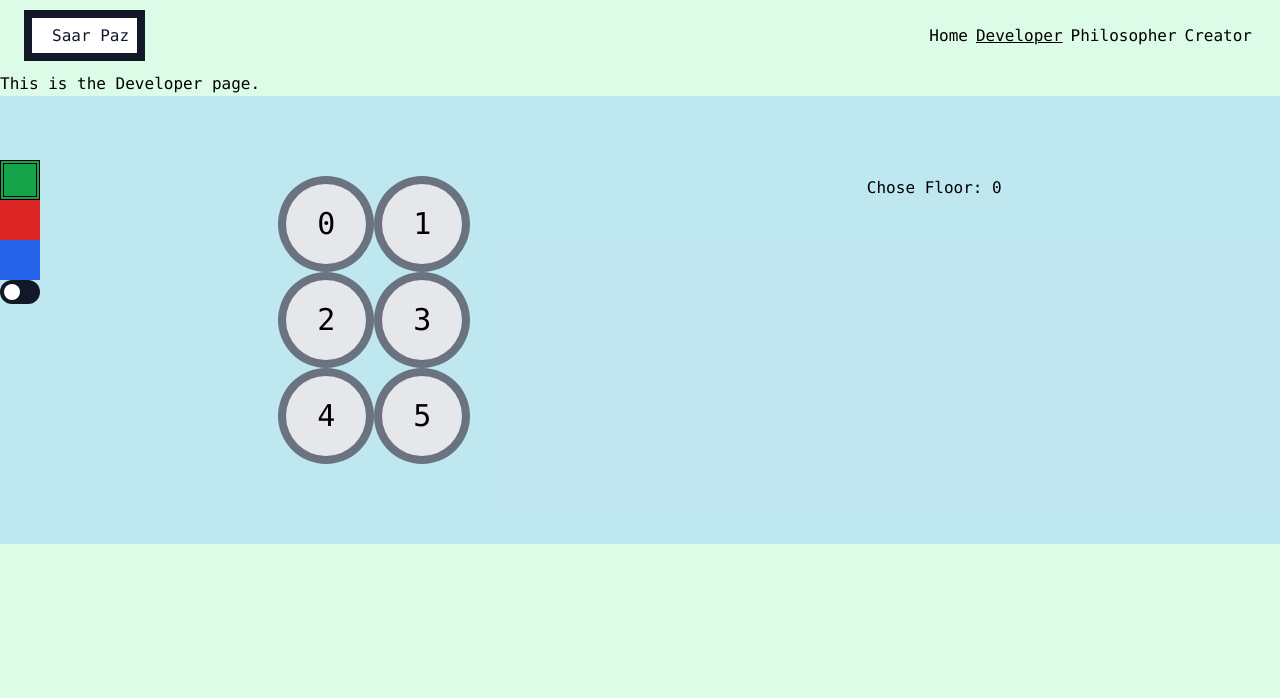
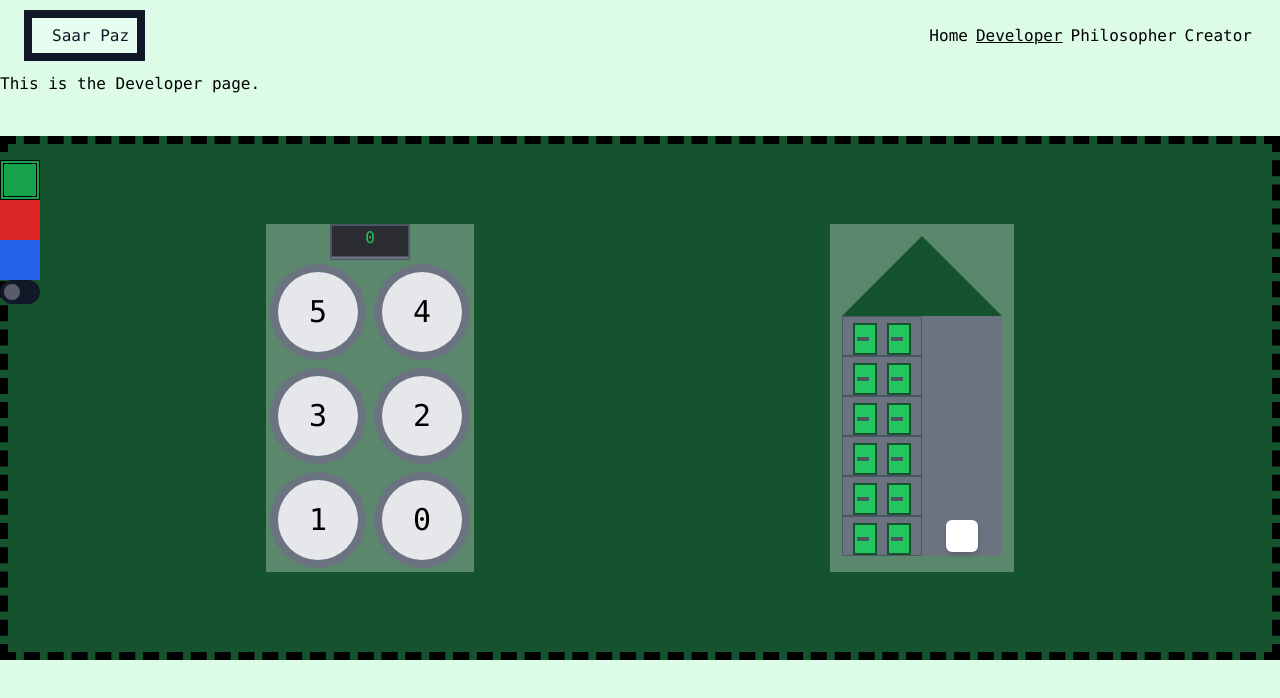
Before and after one commit to pazSaar/myWebsite, a React (Vite) app: page /developer in a window 1280 px wide. Shown: the top 698 px of the page. Built offline with nearby package versions, Linux system fonts and the light colour scheme.

Commit message:
Transition
- Elevator Transition based on bottom not grid row.

```diff
--- a/package.json
+++ b/package.json
@@ -9,6 +9,8 @@
     "preview": "vite preview"
   },
   "dependencies": {
+    "animate-css-grid": "^1.5.1",
+    "animate.css": "^4.1.1",
     "i18next": "^22.4.9",
     "i18next-browser-languagedetector": "^7.0.1",
     "mobx-react": "^7.6.0",
--- a/src/components/Elevator/Building.tsx
+++ b/src/components/Elevator/Building.tsx
@@ -1,13 +1,80 @@
-import React, { FC, useContext, useState } from "react";
+import React, { FC, useContext, useEffect, useState } from "react";
 import FloorContext from "./store/FloorContext";
 import { observer } from "mobx-react-lite";
 
 type BuildingProps = {};
 
 const Building: FC<BuildingProps> = observer(() => {
-  // Grab the timer from the context.
-  const floor = useContext(FloorContext); // See the Timer definition above.
-  return <span>Chose Floor: {floor.floorNumber}</span>;
+  const [elevatorNextFloor, setElevatorNextFloor] = useState(0);
+  let { floorsStack, numberOfFloors, shiftFloor, setElevatorLastFloor } =
+    useContext(FloorContext);
+
+  useEffect(() => {
+    let xxx: number;
+    if (floorsStack[0] !== undefined) {
+      setElevatorNextFloor(floorsStack[0]);
+      floorsStack[0] && setElevatorLastFloor(floorsStack[0]);
+    }
+  }, [JSON.stringify(floorsStack)]);
+
+  const handleTransitionEnd = () => {
+    shiftFloor();
+  };
+
+  const drawRoof = () => {
+    return (
+      <div
+        className="w-0 h-0
+   border-l-[80px] border-l-transparent
+   border-b-[80px] border-b-onPrimaryBg
+   border-r-[80px] border-r-transparent"
+      ></div>
+    );
+  };
+  const drawFloorsLayers = () => {
+    const drawDoors = () => {
+      return (
+        <div className="flex items-center h-8 w-6 bg-primary border border-2 border-onPrimaryBg">
+          <div className="h-1 w-3 bg-gray-600 ml-0.5" />
+        </div>
+      );
+    };
+    const floors = [];
+    for (let i = 0; i < numberOfFloors; i++) {
+      floors.push(
+        <div className="flex justify-evenly items-end bg-gray-500 w-20 h-10 border border-gray-600">
+          {drawDoors()}
+          {drawDoors()}
+        </div>
+      );
+    }
+    return <div className="grid grid-cols-1 grid-rows-6">{floors}</div>;
+  };
+
+  const drawElevator = () => {
+    const bottomPXvalue = elevatorNextFloor * 40;
+    const bottomPXvalueTailwindSyntax =
+      bottomPXvalue === 0 ? "0" : `[${bottomPXvalue}px]`;
+    const elevatorStyle =
+      "relative w-8 h-8 bg-white place-self-center rounded-md shadow-md row-start-[6] transition-all duration-1000 ease-in-out bottom-" +
+      bottomPXvalueTailwindSyntax;
+    return <div className={elevatorStyle}></div>;
+  };
+
+  return (
+    <div className="flex flex-col bg-neutralBg p-3">
+      {drawRoof()}
+      <div className="grid grid-cols-2 transition duration-150 ease-out">
+        {drawFloorsLayers()}
+        <div
+          className="grid grid-cols-1 grid-rows-6 bg-gray-500"
+          onTransitionEnd={handleTransitionEnd}
+        >
+          {drawElevator()}
+        </div>
+      </div>
+    </div>
+  );
 });
 
 export default Building;
--- a/src/components/Elevator/Elevator.tsx
+++ b/src/components/Elevator/Elevator.tsx
@@ -1,16 +1,16 @@
-import React, { FC } from "react";
+import React, { FC, useContext } from "react";
 import FloorContext from "./store/FloorContext";
 import ElevatorPanel from "./ElevatorPanel";
 import ElevatorStore from "./store/store";
 import Building from "./Building";
 
-type ElevatorProps = { numberOfFloors: number };
+type ElevatorProps = {};
 
-const Elevator: FC<ElevatorProps> = ({ numberOfFloors }) => {
+const Elevator: FC<ElevatorProps> = ({}) => {
   return (
-    <div className="p-20 flex flex-1 justify-around bg-blue-300/40">
+    <div className="my-10 p-20 flex flex-1 justify-around bg-onPrimaryBg border-8 border-dashed border-black">
       <FloorContext.Provider value={new ElevatorStore()}>
-        <ElevatorPanel numberOfFloors={numberOfFloors} />
+        <ElevatorPanel />
         <Building />
       </FloorContext.Provider>
     </div>
--- a/src/components/Elevator/ElevatorButton.tsx
+++ b/src/components/Elevator/ElevatorButton.tsx
@@ -1,31 +1,55 @@
-import React, { FC, useContext, useState } from "react";
+import React, { FC, useContext, useEffect, useState } from "react";
 import { use } from "i18next";
 import FloorContext from "./store/FloorContext";
+import { observer } from "mobx-react-lite";
 
 type LiftButtonProps = {
   floorNumber: number;
+  floorsStack: number[];
+  pushFloor: (floorNumber: number) => void;
+  elevatorLastFloor: number;
 };
 
-const ElevatorButton: FC<LiftButtonProps> = ({ floorNumber }) => {
+const ElevatorButton: FC<LiftButtonProps> = ({
+  floorsStack,
+  pushFloor,
+  floorNumber,
+  elevatorLastFloor,
+}) => {
   const [buttonClicked, setButtonClicked] = useState(false);
 
-  const pickedFloor = useContext(FloorContext);
+  let buttonChose = false;
 
-  const handelButtonOnClick = () => {
-    setButtonClicked(!buttonClicked);
-    pickedFloor.chooseFloor(floorNumber);
+  // if (floorsStack.includes(floorNumber)) {
+  //   setButtonClicked(true);
+  // }
+  // console.log("ElevatorButton elevatorLastFloor", elevatorLastFloor);
+  const handleButtonMouseDown = () => {
+    // console.log("handleButtonMouseDown", elevatorLastFloor);
+
+    setButtonClicked(true);
+    if (
+      !floorsStack.includes(floorNumber) &&
+      floorNumber !== elevatorLastFloor
+    ) {
+      pushFloor(floorNumber);
+      setTimeout(() => setButtonClicked(false), 1000);
+    } else {
+      setTimeout(() => setButtonClicked(false), 50);
+    }
   };
+
   return (
     <div
       className={`w-24 h-24 rounded-full ${
         buttonClicked ? "bg-primary" : "bg-gray-500"
-      } flex items-center justify-center`}
+      } flex items-center justify-center m-1`}
     >
       <div
         className={
           "w-20 h-20 rounded-full bg-gray-200 flex items-center justify-center text-3xl select-none"
         }
-        onClick={handelButtonOnClick}
+        onMouseDown={handleButtonMouseDown}
       >
         {floorNumber}
       </div>
--- a/src/components/Elevator/ElevatorPanel.tsx
+++ b/src/components/Elevator/ElevatorPanel.tsx
@@ -1,16 +1,46 @@
-import React, { FC } from "react";
+import React, { FC, useContext } from "react";
 import ElevatorButton from "./ElevatorButton";
+import FloorContext from "./store/FloorContext";
+import { observer } from "mobx-react-lite";
 
-type ElevatorPanelProps = { numberOfFloors: number };
+type ElevatorPanelProps = {};
 
-const ElevatorPanel: FC<ElevatorPanelProps> = ({ numberOfFloors }) => {
+const ElevatorPanel: FC<ElevatorPanelProps> = observer(() => {
+  const { numberOfFloors, floorsStack, pushFloor, elevatorLastFloor } =
+    useContext(FloorContext);
   const buttonsArray = [];
 
-  for (let i = 0; i < numberOfFloors; i++) {
-    buttonsArray.push(<ElevatorButton key={i} floorNumber={i} />);
+  for (let i = numberOfFloors - 1; i >= 0; i--) {
+    console.log("ElevatorPanel elevatorLastFloor", elevatorLastFloor);
+    buttonsArray.push(
+      <ElevatorButton
+        key={i}
+        floorNumber={i}
+        floorsStack={floorsStack}
+        pushFloor={pushFloor}
+        elevatorLastFloor={elevatorLastFloor}
+      />
+    );
   }
 
-  return <div className="grid grid-cols-2">{buttonsArray}</div>;
-};
+  const drawPanel = () => {
+    return (
+      <div className=" self-center bg-gray-500 w-20 h-9 border border-gray-600">
+        <div className="bg-black/60 w-15 h-8 border border-gray-600 text-center">
+          <span className="text-green-500">
+            {floorsStack[0] ? floorsStack[0] : elevatorLastFloor}
+          </span>
+        </div>
+      </div>
+    );
+  };
+
+  return (
+    <div className="flex flex-col bg-neutralBg">
+      {drawPanel()}
+      <div className="grid rev grid-cols-2 ">{buttonsArray}</div>
+    </div>
+  );
+});
 
 export default ElevatorPanel;
--- a/src/components/Elevator/store/store.tsx
+++ b/src/components/Elevator/store/store.tsx
@@ -2,14 +2,35 @@ import React from "react";
 import { makeAutoObservable } from "mobx";
 
 class ElevatorStore {
-  floorNumber = 0;
+  floorsStack: number[] = [];
+  numberOfFloors = 6;
+  elevatorLastFloor = 0;
+  elevatorMoves = false;
 
   constructor() {
     makeAutoObservable(this);
+
+    this.pushFloor = this.pushFloor.bind(this);
+    this.shiftFloor = this.shiftFloor.bind(this);
+    this.setElevatorLastFloor = this.setElevatorLastFloor.bind(this);
   }
 
-  chooseFloor(newFloor: number) {
-    this.floorNumber = newFloor;
+  pushFloor(newFloor: number) {
+    this.floorsStack.push(newFloor);
+  }
+
+  shiftFloor() {
+    this.floorsStack.shift();
+  }
+
+  setElevatorLastFloor(floorNumber: number) {
+    this.elevatorLastFloor = floorNumber;
+  }
+  // updateLastVisitedFloor(floorNumber: number) {
+  //   this.lastVisitedFloor = floorNumber;
+  // }
+  setNumberOfFloors(numberOfFloors: number) {
+    this.numberOfFloors = numberOfFloors;
   }
 }
 
--- a/src/index.css
+++ b/src/index.css
@@ -53,7 +53,7 @@
 }
 
 .theme-light {
-  --neutralBg: theme("colors.white");
+  --neutralBg: theme("colors.white/30%");
   --onNeutralBg: var(--color-neutral-900);
   --primaryBg: var(--color-primary-100);
   --onPrimaryBg: var(--color-primary-900);
--- a/src/pages/developer.tsx
+++ b/src/pages/developer.tsx
@@ -5,7 +5,7 @@ export default function Developer() {
   return (
     <>
       <h1>This is the Developer page.</h1>
-      <Elevator numberOfFloors={6} />
+      <Elevator />
     </>
   );
 }
```
Also changed, not shown: 1 other file (tests, documents, lock files or other folders).
